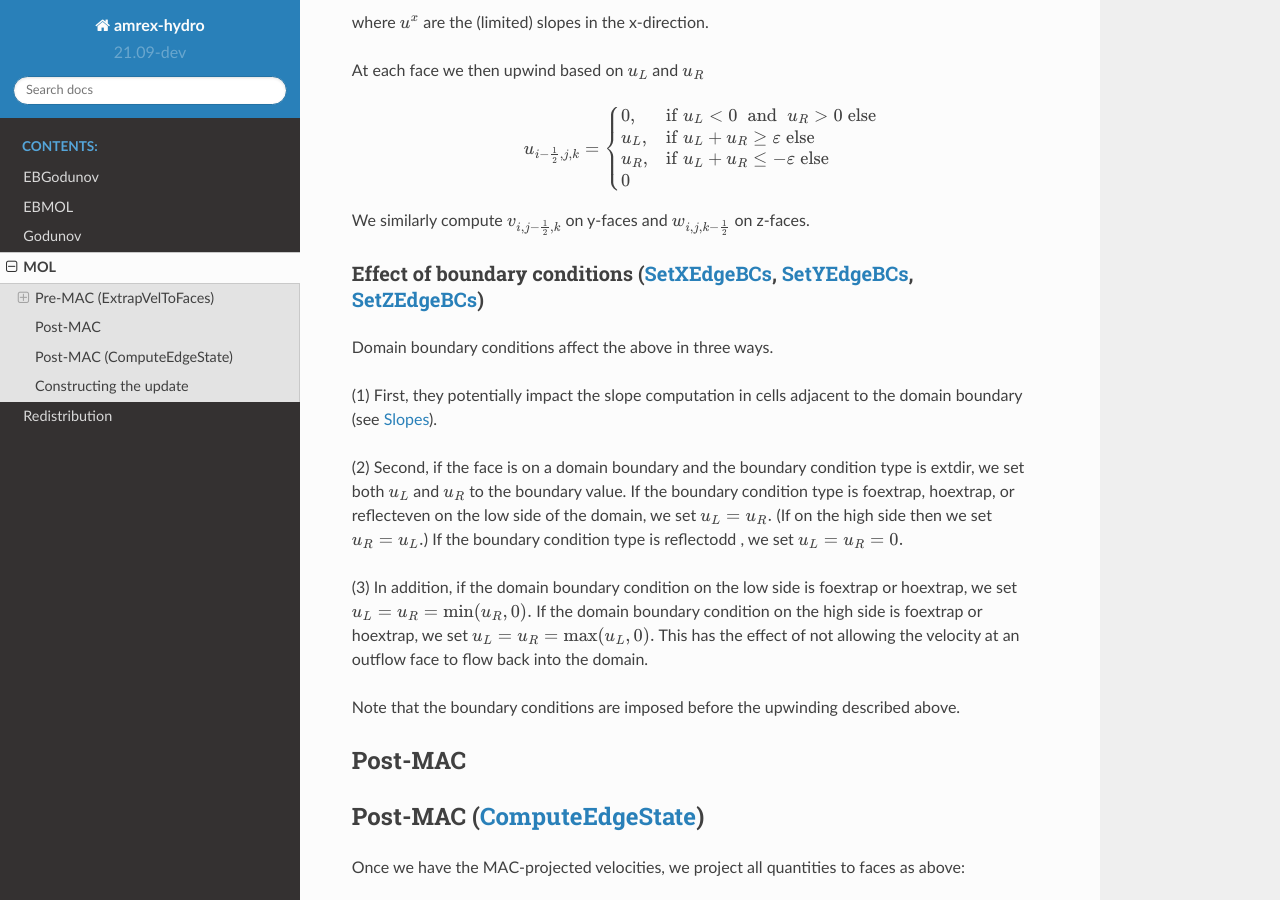
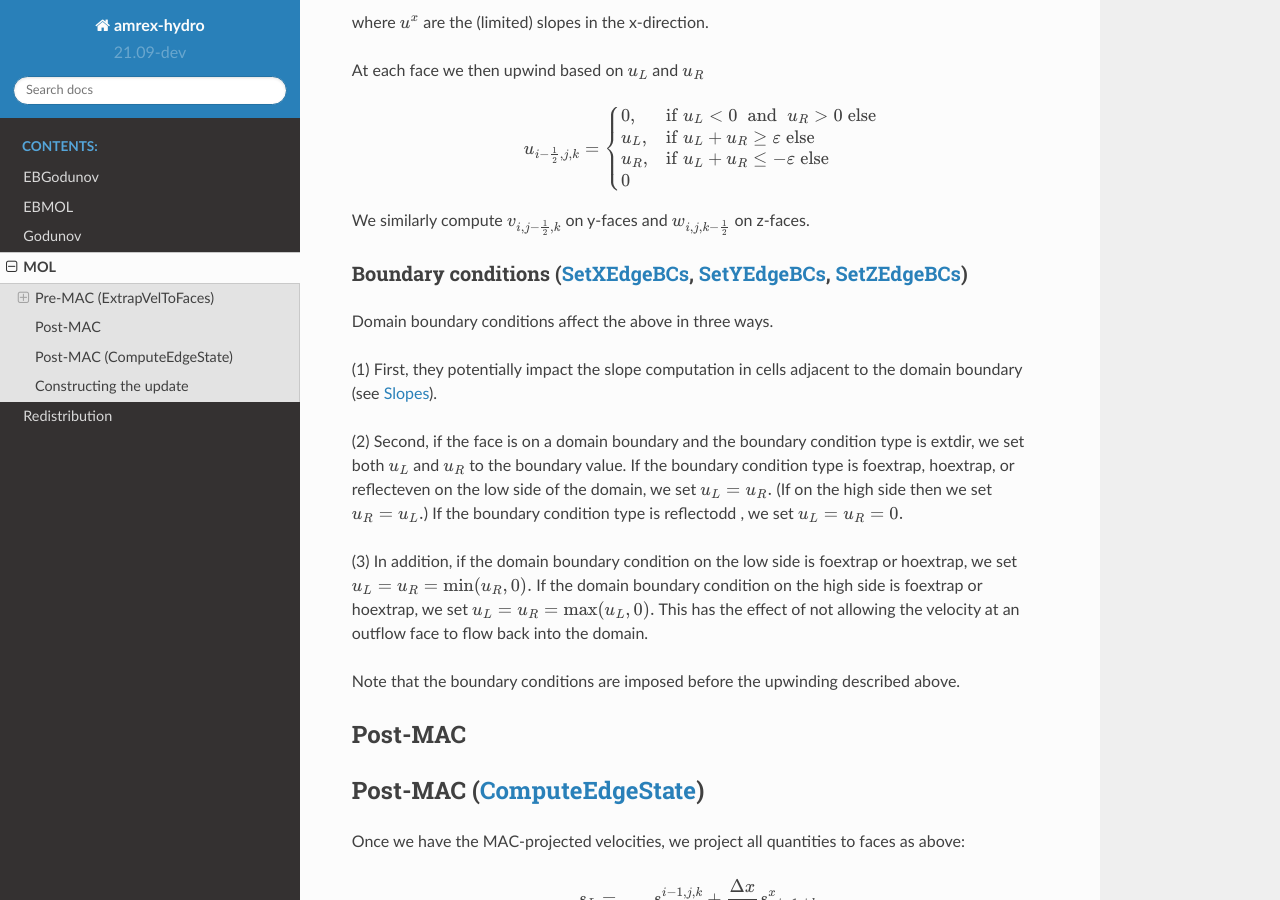
Before and after one commit to AMReX-Fluids/AMReX-Hydro, a Sphinx documentation site: the page built from Docs/source/MOL.rst, in a window 1280 px wide and 900 px high, scrolled down 473 px. Built offline with Sphinx 7.4.7 and the Read the Docs theme 2.0.0, drawn with Linux system fonts in a browser that asks for light colours.

Commit message:
fix links to Z bcs and fix typo in SRD

```diff
--- a/Docs/source/EBGodunov.rst
+++ b/Docs/source/EBGodunov.rst
@@ -128,7 +128,7 @@
 and :math:`\tilde{w}^{n+\frac{1}{2}}_{i,j,k+\frac{1}{2}}`. We refer to this unique value of
 normal velocity on each face as :math:`\boldsymbol{U}^{MAC,*}`.
 
-Effect of boundary conditions (`SetXEdgeBCs`_, `SetYEdgeBCs`_, `SetZEdgeBCs`_)
+Boundary conditions (`SetXEdgeBCs`_, `SetYEdgeBCs`_, `SetZEdgeBCs`_)
 ~~~~~~~~~~~~~~~~~~~~~~~~~~~~~~~~~~~~~~~~~~~~~~~~~~~~~~~~~~~~~~~~~~~~~~~~~~~~~~
 
 .. _`SetXEdgeBCs`: https://amrex-codes.github.io/amrex-hydro/Doxygen/html/namespaceHydroBC.html#ab90f8ce229a7ebbc521dc27d65f2db9a
--- a/Docs/source/EBMOL.rst
+++ b/Docs/source/EBMOL.rst
@@ -50,7 +50,7 @@
 We similarly compute :math:`v_{i,j-\frac{1}{2},k}` on y-faces and
 :math:`w_{i,j,k-\frac{1}{2}}` on z-faces.
 
-Effect of boundary conditions (`SetXEdgeBCs`_, `SetYEdgeBCs`_, `SetZEdgeBCs`_)
+Boundary conditions (`SetXEdgeBCs`_, `SetYEdgeBCs`_, `SetZEdgeBCs`_)
 ~~~~~~~~~~~~~~~~~~~~~~~~~~~~~~~~~~~~~~~~~~~~~~~~~~~~~~~~~~~~~~~~~~~~~~~~~~~~~
 
 .. _`SetXEdgeBCs`: https://amrex-codes.github.io/amrex-hydro/Doxygen/html/namespaceHydroBC.html#ab90f8ce229a7ebbc521dc27d65f2db9a
--- a/Docs/source/Godunov.rst
+++ b/Docs/source/Godunov.rst
@@ -125,12 +125,12 @@
 and :math:`\tilde{w}^{n+\frac{1}{2}}_{i,j,k+\frac{1}{2}}`. We refer to this unique value of
 normal velocity on each face as :math:`\boldsymbol{U}^{MAC,*}`.
 
-Effect of boundary conditions (`SetXEdgeBCs`_, `SetYEdgeBCs`_, `SetZEdgeBCs`_)
+Boundary conditions (`SetXEdgeBCs`_, `SetYEdgeBCs`_, `SetZEdgeBCs`_)
 ~~~~~~~~~~~~~~~~~~~~~~~~~~~~~~~~~~~~~~~~~~~~~~~~~~~~~~~~~~~~~~~~~~~~~~~~~~~~~~
 
 .. _`SetXEdgeBCs`: https://amrex-codes.github.io/amrex-hydro/Doxygen/html/namespaceHydroBC.html#ab90f8ce229a7ebbc521dc27d65f2db9a
 .. _`SetYEdgeBCs`: https://amrex-codes.github.io/amrex-hydro/Doxygen/html/namespaceHydroBC.html#a6865c2cfd50cc95f9b69ded1e8ac78ab
-.. _`SetZEdgeBCs`:
+.. _`SetZEdgeBCs`: https://amrex-codes.github.io/amrex-hydro/Doxygen/html/namespaceHydroBC.html#a19ddc5ac50e9a6b9a98bc17f3815a62e
 
 Domain boundary conditions affect the above in three ways.
 
--- a/Docs/source/MOL.rst
+++ b/Docs/source/MOL.rst
@@ -41,12 +41,12 @@
 We similarly compute :math:`v_{i,j-\frac{1}{2},k}` on y-faces and
 :math:`w_{i,j,k-\frac{1}{2}}` on z-faces.
 
-Effect of boundary conditions (`SetXEdgeBCs`_, `SetYEdgeBCs`_, `SetZEdgeBCs`_)
+Boundary conditions (`SetXEdgeBCs`_, `SetYEdgeBCs`_, `SetZEdgeBCs`_)
 ~~~~~~~~~~~~~~~~~~~~~~~~~~~~~~~~~~~~~~~~~~~~~~~~~~~~~~~~~~~~~~~~~~~~~~~~~~~~~~
 
 .. _`SetXEdgeBCs`: https://amrex-codes.github.io/amrex-hydro/Doxygen/html/namespaceHydroBC.html#ab90f8ce229a7ebbc521dc27d65f2db9a
 .. _`SetYEdgeBCs`: https://amrex-codes.github.io/amrex-hydro/Doxygen/html/namespaceHydroBC.html#a6865c2cfd50cc95f9b69ded1e8ac78ab
-.. _`SetZEdgeBCs`: https://amrex-codes.github.io/amrex-hydro/Doxygen/html/HydroBC__namespace_02hydro__bcs__K_8H_03.html#SetZEdgeBCs
+.. _`SetZEdgeBCs`: https://amrex-codes.github.io/amrex-hydro/Doxygen/html/namespaceHydroBC.html#a19ddc5ac50e9a6b9a98bc17f3815a62e
 
 Domain boundary conditions affect the above in three ways.
 
--- a/Docs/source/StateRedistribution.rst
+++ b/Docs/source/StateRedistribution.rst
@@ -1,4 +1,4 @@
 State Redistribution
 ====================
 
-For state redistribution we implement the algorithm of Berger and Guilian (2020).
+For state redistribution we implement the algorithm of Berger and Guiliani (2020).
```
